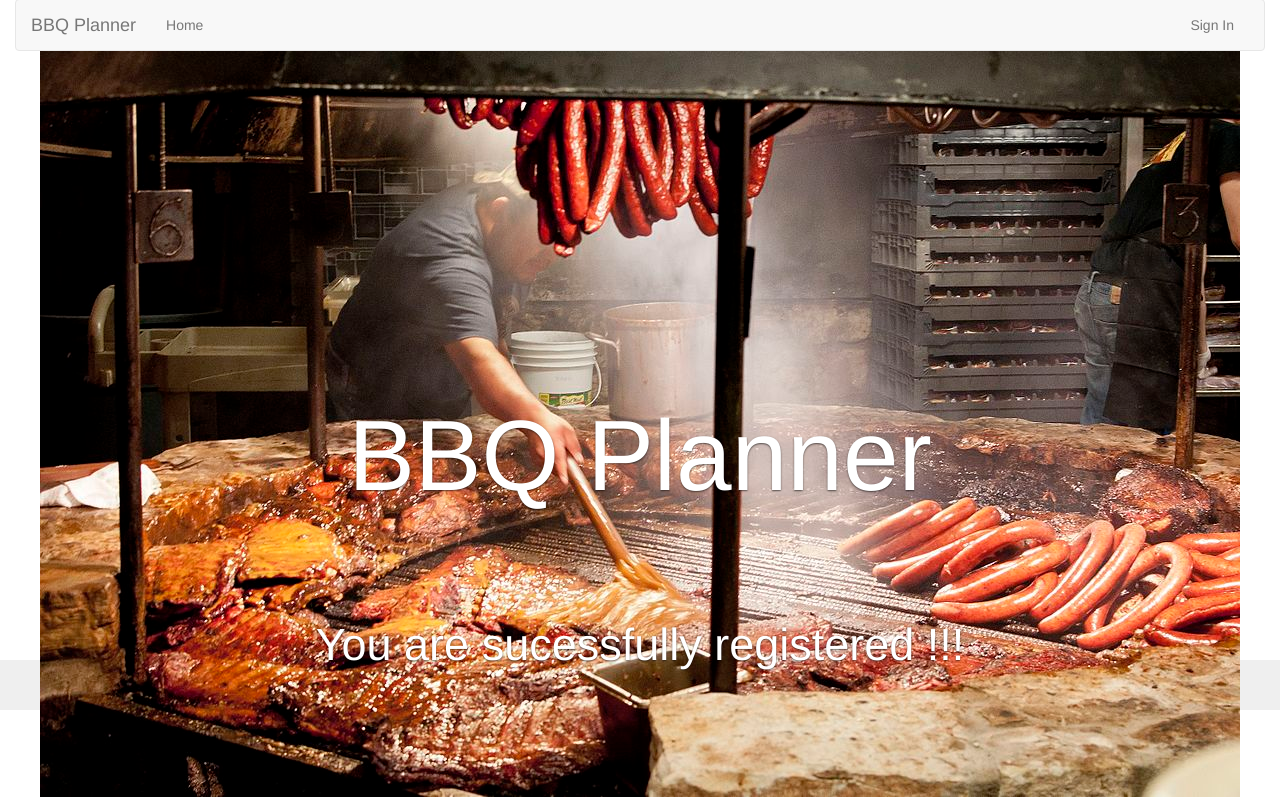
After one commit to pouyaist/Traces_DjangoApp, a Django app: template bbq_planner/templates/user/attend.html in a window 1280 px wide. The commit adds this page. Run offline with Django 3.2, Linux system fonts and the light colour scheme; the template is opened without the code that fills it, so the values that code supplies are empty; parts of the project's set-up code (start-up, migrations or seed data) failed here and were passed over; some libraries are stand-ins or nearby versions.

Commit message:
create success html template

```diff
--- a/bbq_planner/templates/events/event_item.html
+++ b/bbq_planner/templates/events/event_item.html
@@ -88,7 +88,7 @@
                                          <label class="control-label">
                                            Number of {{food.food_type}} items
                                            <input type="number" class="form-control"
-                                              id="{{food.food_type}}" placeholder="0" name ="{{food.food_type}}">
+                                              id="{{food.food_type}}" value="0" name ="{{food.food_type}}">
                                          </label>
                                      </div>
                                    {% endfor %}
--- /dev/null
+++ b/bbq_planner/templates/user/attend.html
@@ -0,0 +1,27 @@
+{% extends "includes/base.html" %}
+{% load staticfiles %}
+{% block css %}
+<link href="{% static 'css/pano.css' %}" rel="stylesheet" type="text/css">
+{% endblock %}
+{% block content %}
+<div class="container-fluid" style="min-height: 95%">
+    {% include 'includes/home_head.html' %}
+</div>
+    <div id="myCarousel" class="carousel slide" data-ride="carousel">
+        <div class="carousel-inner" role="listbox">
+            <div class="pano-image">
+                <img class="first-slide" src="{% static 'images/bbq.jpg' %}" alt="First slide">
+                <div class="container">
+                    <div class="carousel-caption pano-title">
+                        BBQ Planner
+                    </div >
+                    <div class="pano-quote carousel-caption ">
+                        You are sucessfully registered !!!
+                    </div>
+
+                </div>
+            </div>
+        </div>
+    </div>
+    {% include 'includes/footer.html' %}
+{% endblock %}
--- a/bbq_planner/user/views.py
+++ b/bbq_planner/user/views.py
@@ -66,7 +66,7 @@ class EventAttendeeResources(APIView):
         food_types = foods.values_list('food_type', flat=True)
 
         for key, value in request.data.items():
-            if (key  in food_types) and int(value) > 0:
+            if (key  in food_types) and (value is not None) and int(value) > 0:
                 food_list[key] = int(value)
 
         if ((attendee_first_name in [[], '', None, {}])
@@ -100,4 +100,4 @@ class EventAttendeeResources(APIView):
         for food_order in food_orders:
             event_attendee.food_orders.add(food_order)
 
-        return redirect('/')
+        return render(request, 'user/attend.html')
```
Also changed, not shown: bbq_planner/user/admin.py (+5 -3 lines), bbq_planner/db.sqlite3.
